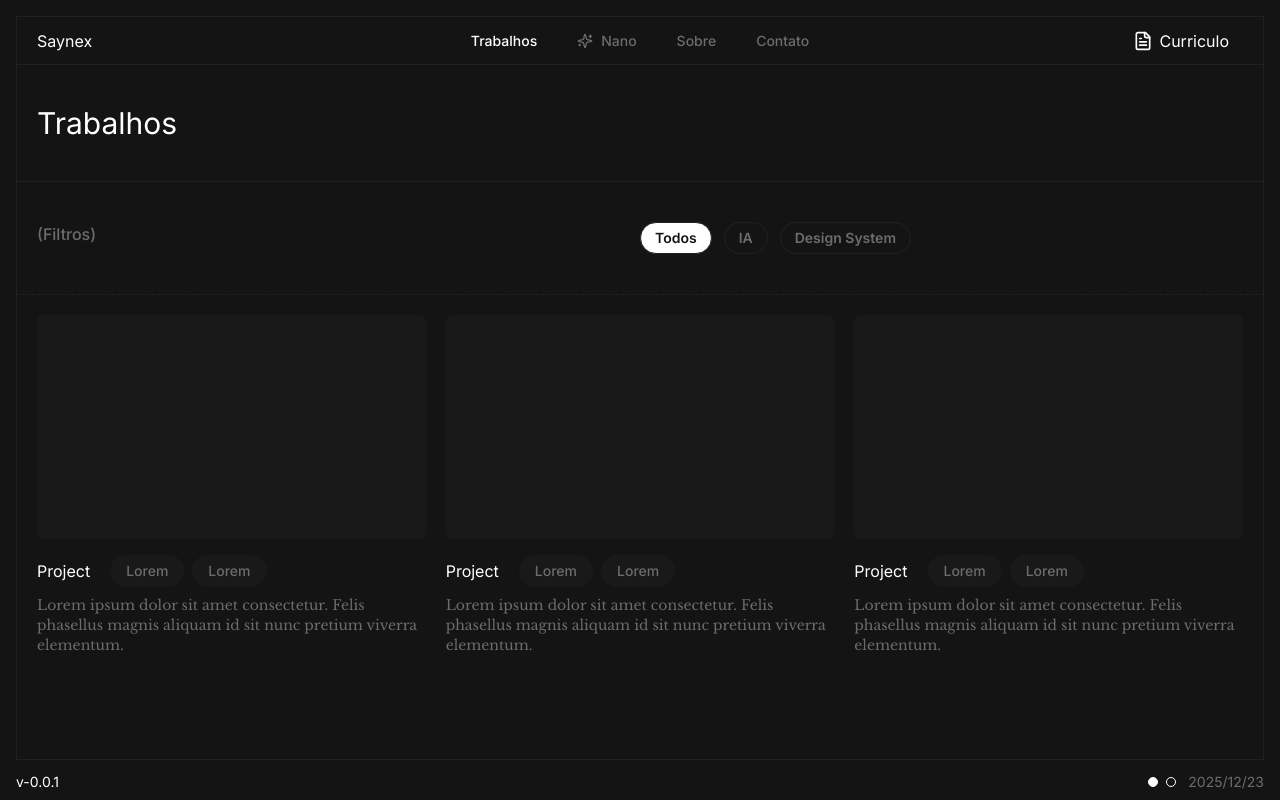
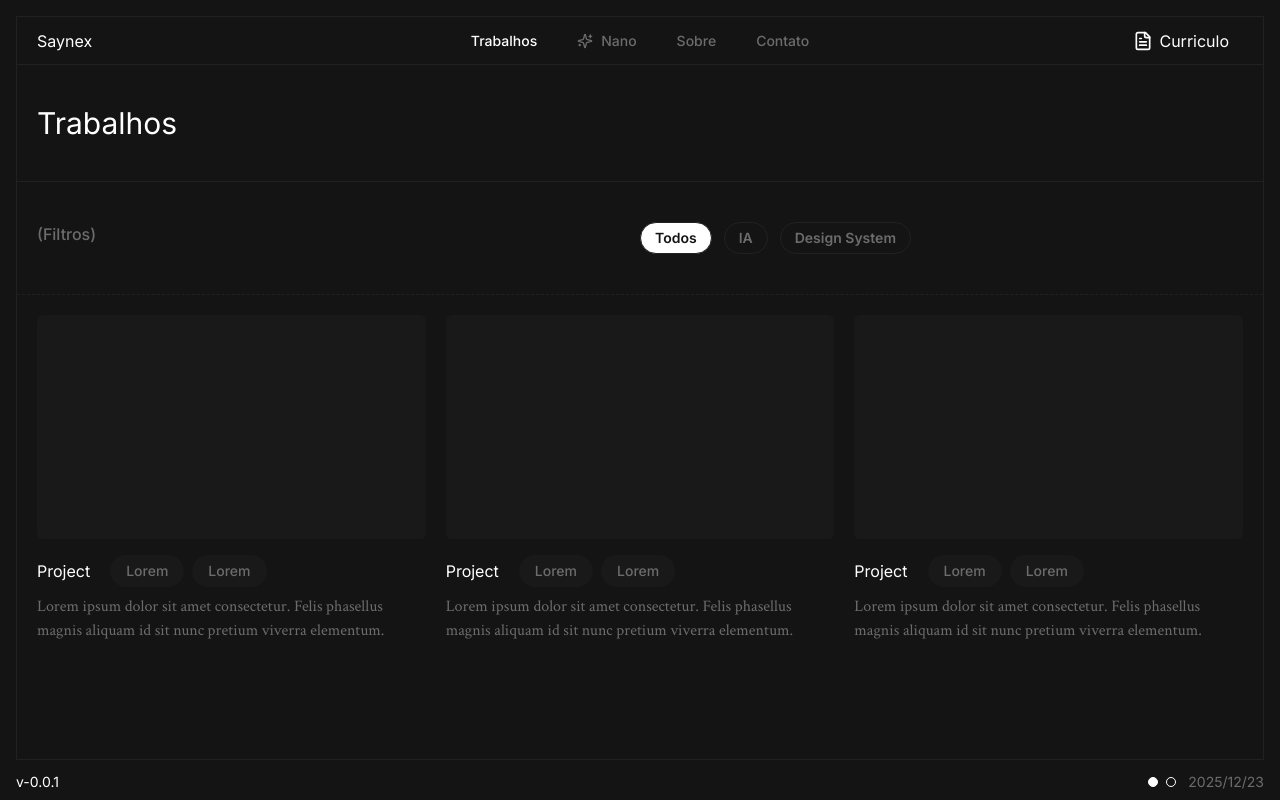
Before and after one commit to rayanseixas/portfolio, a Next.js app: page / in a window 1280 px wide. Built offline with nearby package versions, Linux system fonts and the light colour scheme.

Commit message:
New font add

```diff
--- a/src/app/layout.tsx
+++ b/src/app/layout.tsx
@@ -11,7 +11,7 @@ const primary = Inter({
     display: 'swap',
 });
 
-const secondary = Libre_Baskerville({
+const secondary = Crimson_Text({
   weight: '400',
   variable: '--font-secondary',
   subsets: ["latin"],
--- a/src/compenents/card-case/index.tsx
+++ b/src/compenents/card-case/index.tsx
@@ -10,7 +10,7 @@ export default function CardCase() {
                             <div className="h-8 flex items-center justify-center px-4 rounded-full bg-surface-subtle-active font-medium text-sm text-text-body">Lorem</div>
                         </div>
                     </div>
-                    <p className="text-text-body font-secondary text-sm">
+                    <p className="text-text-body font-secondary text-md">
                         Lorem ipsum dolor sit amet consectetur. Felis phasellus magnis aliquam id sit nunc pretium viverra elementum.
                     </p>
                 </div>
```
